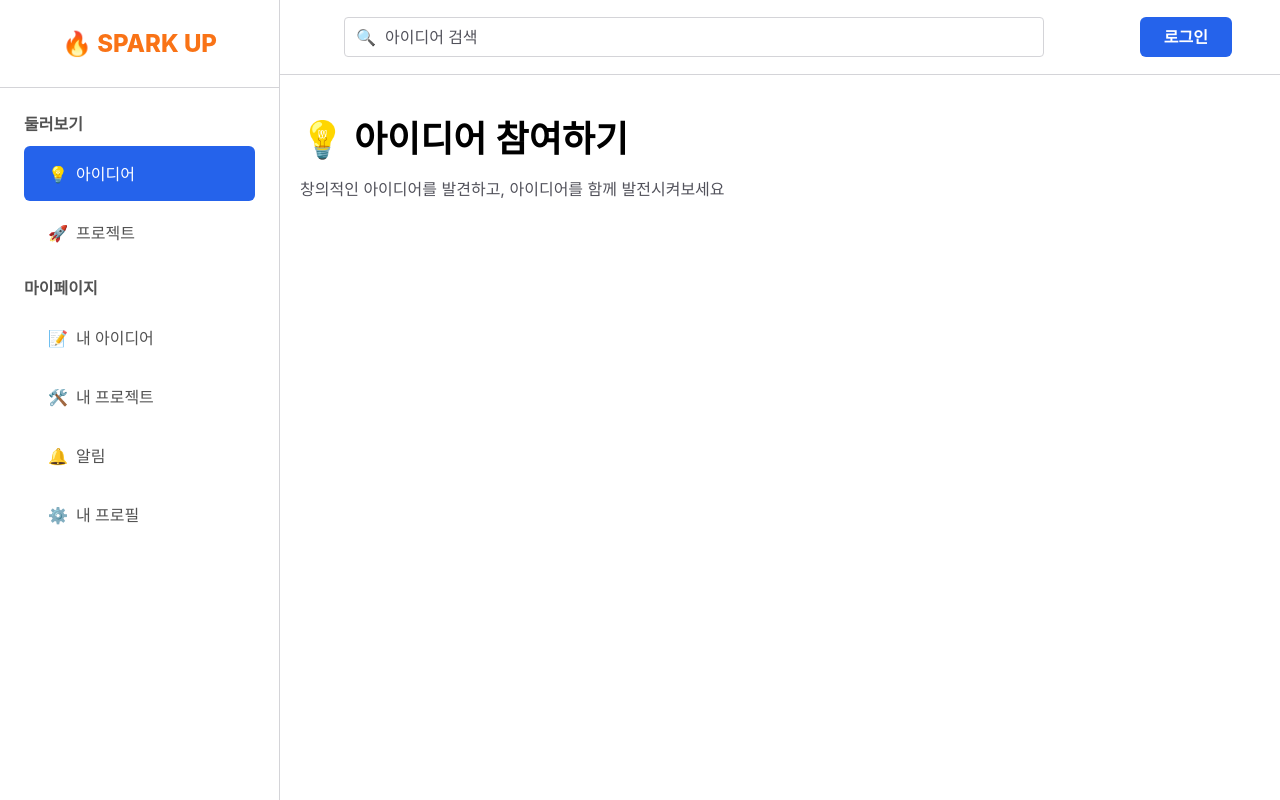
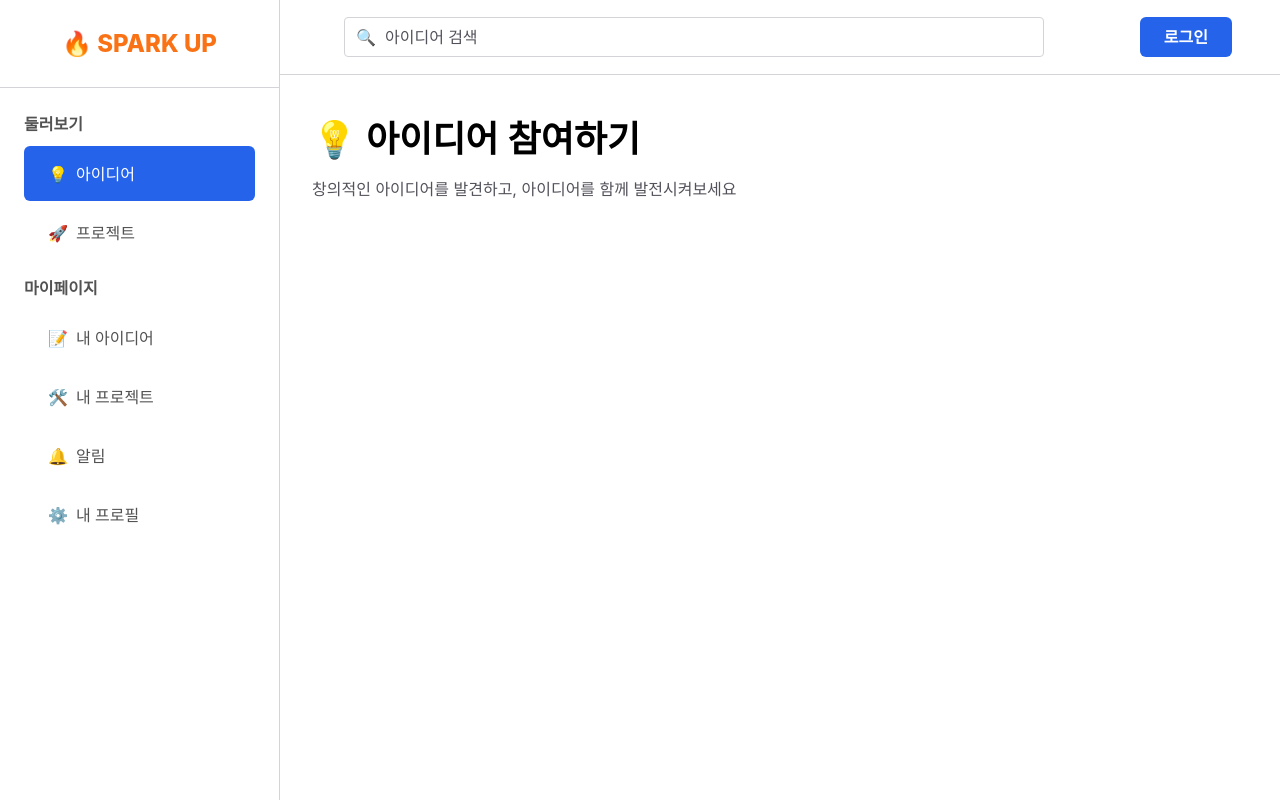
Before and after one commit to sparkup-platform/sparkup-client, a Next.js app: page / in a window 1280 px wide. Built offline with nearby package versions, Linux system fonts and the light colour scheme.

Commit message:
design: 페이지 메인 레이아웃 디자인 조정

```diff
--- a/components/layout/MainLayout/index.tsx
+++ b/components/layout/MainLayout/index.tsx
@@ -7,7 +7,7 @@ export default function MainLayout({ children }: { children: React.ReactNode })
           <Navigation/>
           <div className="flex-1 flex flex-col overflow-auto">
                   <Header />
-              <div className="flex flex-col p-[var(--spacing-5)]">
+              <div className="flex flex-col py-[var(--spacing-5)] px-[var(--spacing-8)]">
               {children}
               </div>
           </div>
```
